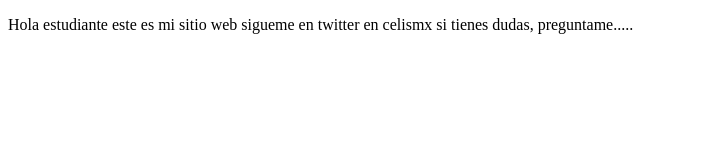
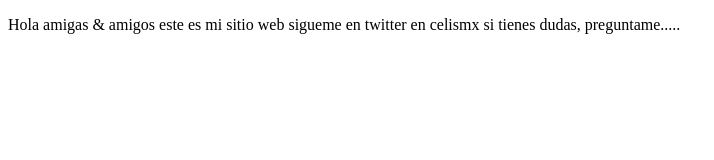
Before and after one commit to adripas/proyectoDemoCursoPrework, a plain HTML site: page index.html in a window 1280 px wide. Shown: the whole page, without its empty margins (0-714 px from the left). Drawn offline with Linux system fonts and the light colour scheme.

```diff
--- a/index.html
+++ b/index.html
@@ -7,7 +7,7 @@
     <title>Hola Mundo</title>
 </head>
 <body>
-    <p> Hola estudiante este es mi sitio web sigueme en twitter en celismx si tienes dudas, preguntame.....</p>
+    <p> Hola amigas & amigos este es mi sitio web sigueme en twitter en celismx si tienes dudas, preguntame.....</p>
 
 </body>
 </html>
```
